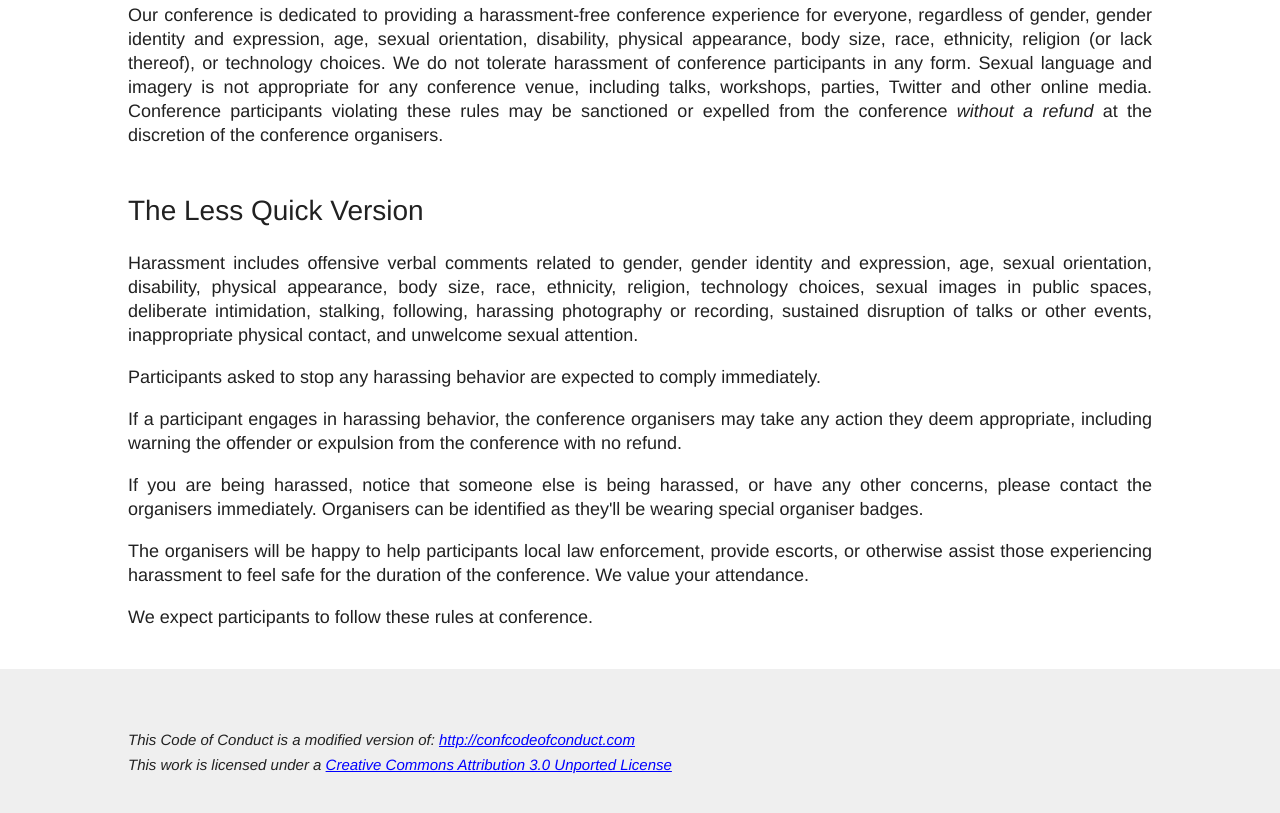
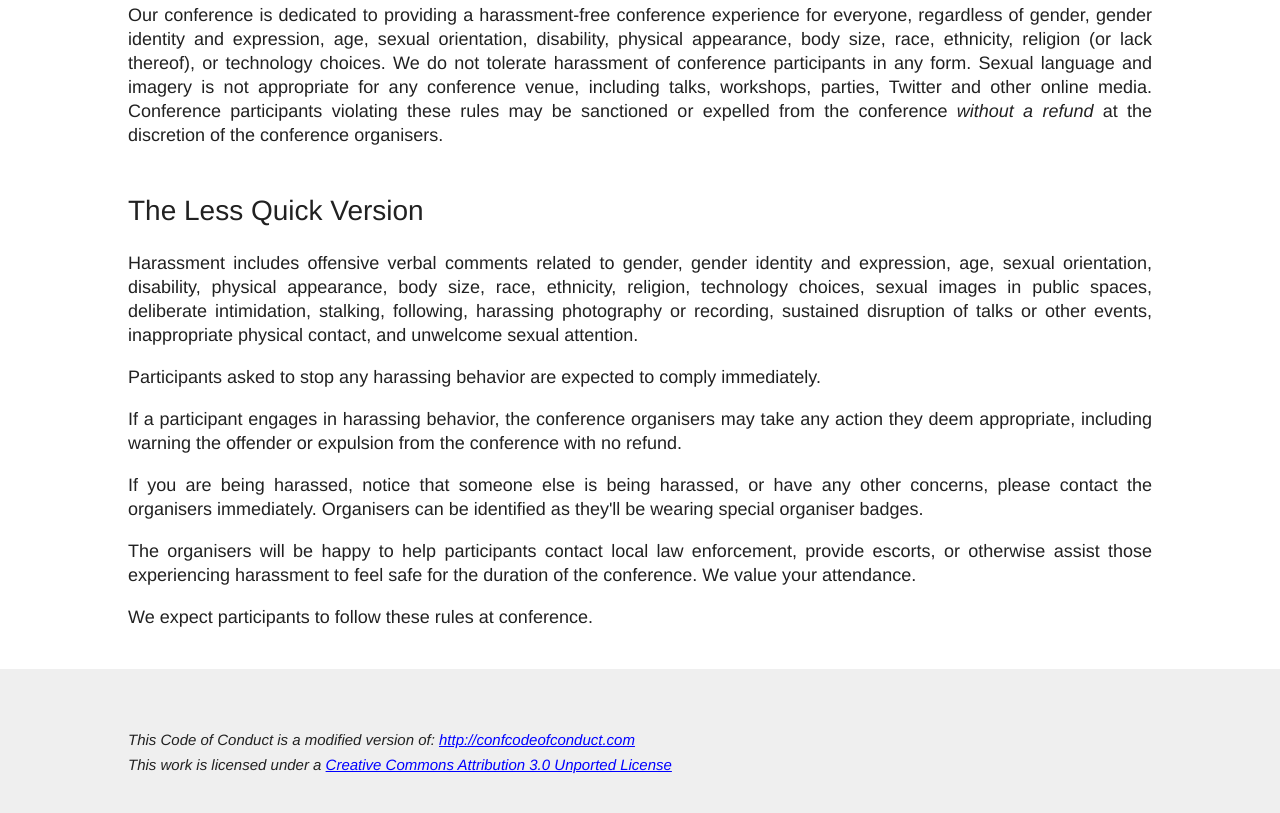
Before and after one commit to Flassari/GamesHEL, a plain HTML site: page docs/code_of_conduct.html in a window 1280 px wide. Shown: the part 453-1266 px from the top of the page. Drawn offline with Linux system fonts and the light colour scheme.

Commit message:
Fix CoC,  missing word

```diff
--- a/docs/code_of_conduct.html
+++ b/docs/code_of_conduct.html
@@ -86,7 +86,7 @@ em {
 
 <p>If you are being harassed, notice that someone else is being harassed, or have any other concerns, please contact the organisers immediately. Organisers can be identified as they'll be wearing special organiser badges.</p>
 
-<p>The organisers will be happy to help participants local law enforcement, provide escorts, or otherwise assist those experiencing harassment to feel safe for the duration of the conference. We value your attendance.</p>
+<p>The organisers will be happy to help participants contact local law enforcement, provide escorts, or otherwise assist those experiencing harassment to feel safe for the duration of the conference. We value your attendance.</p>
 
 <p>We expect participants to follow these rules at conference.</p>
 
```
